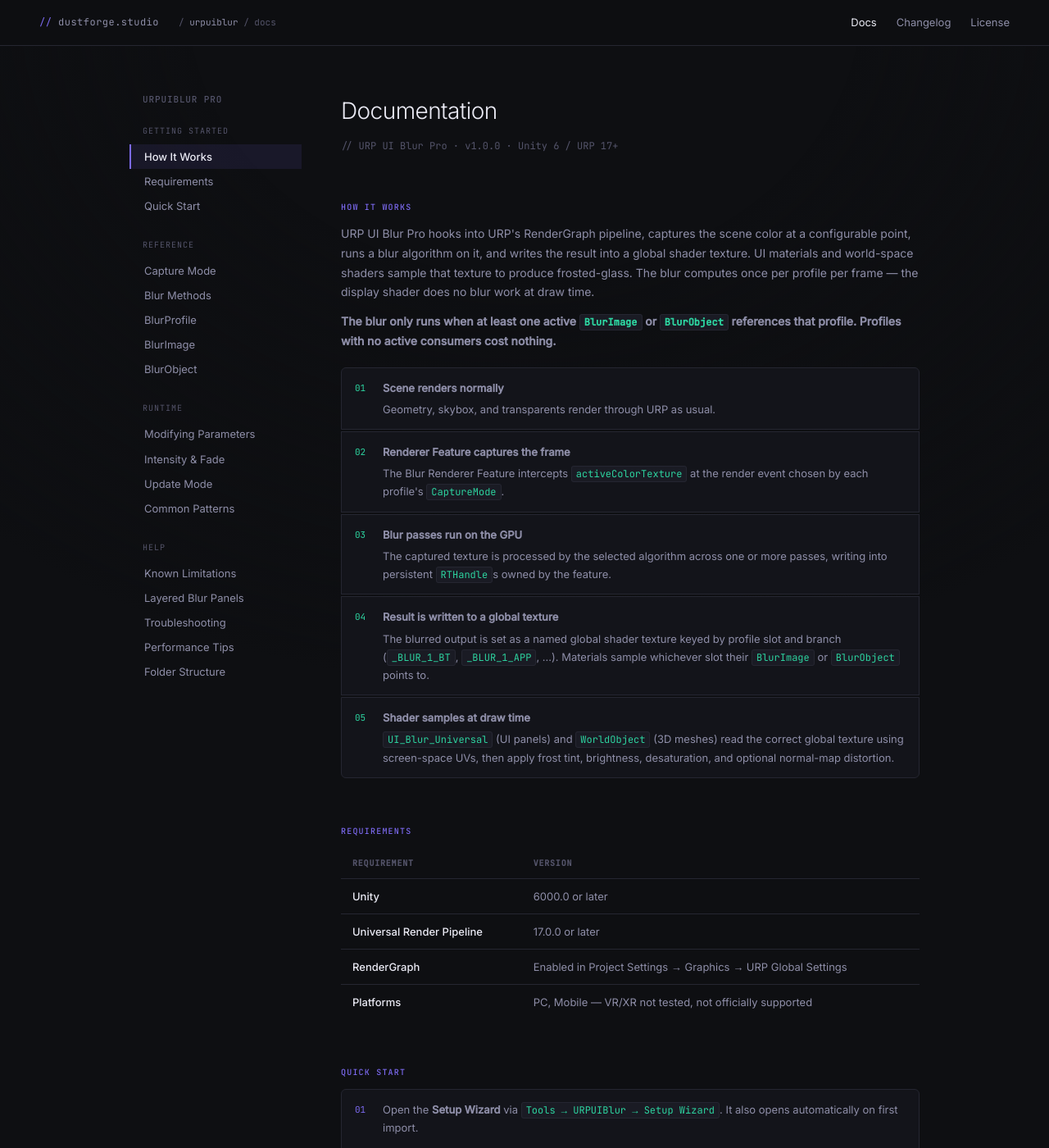
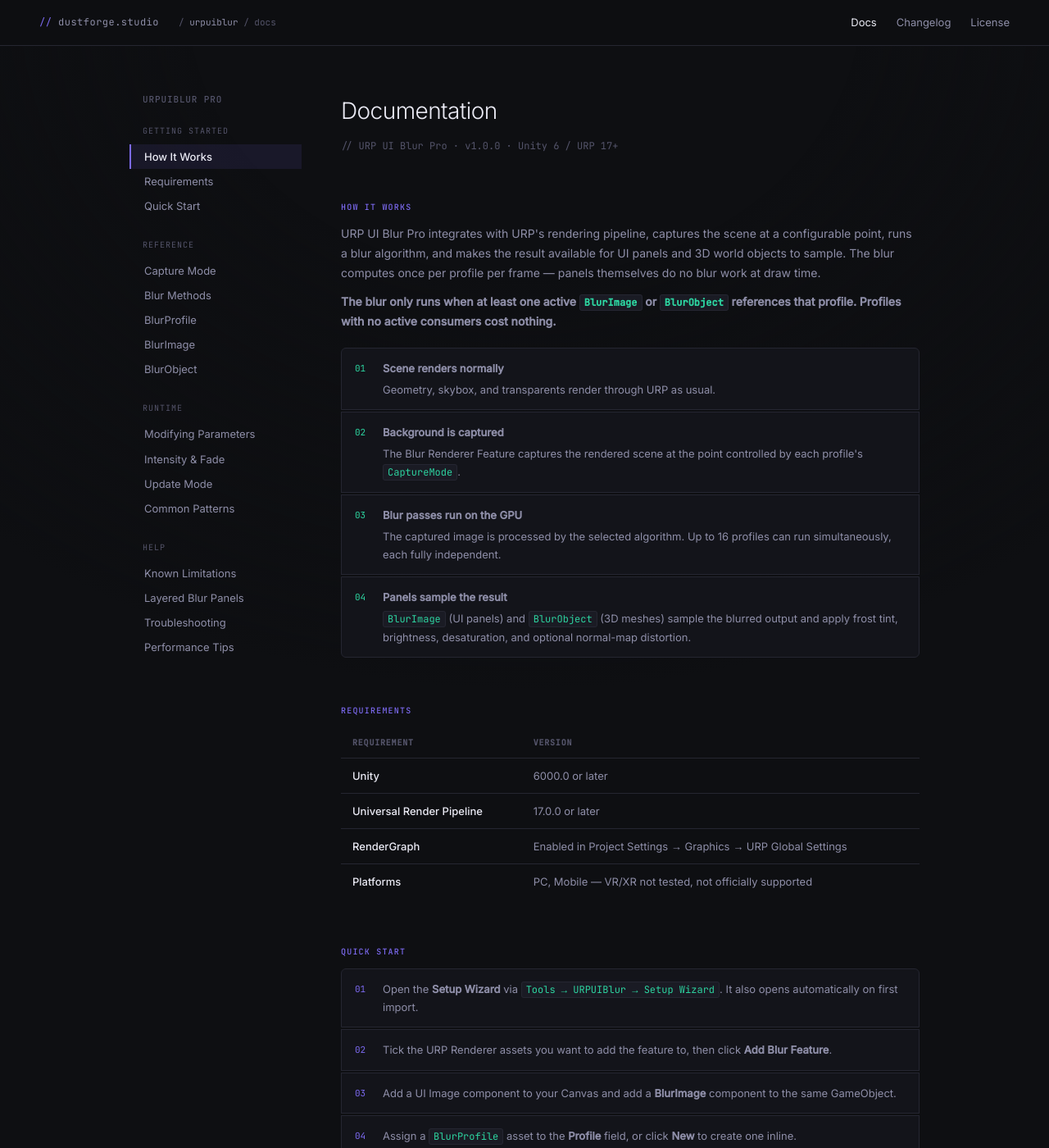
Before and after one commit to dustforgestudio/dustforgestudio.github.io, a Jekyll site: the page urpuiblur/docs/index.html, which Jekyll copies as it is, in a window 1280 px wide and 1400 px high. Shown: the whole window at 82% size. Built offline with Jekyll 4.4.1, drawn with Linux system fonts in a browser that asks for light colours; some of the changed text lies outside the part shown.

Commit message:
Update index.html

```diff
--- a/urpuiblur/docs/index.html
+++ b/urpuiblur/docs/index.html
@@ -414,7 +414,6 @@
                 <a class="aside-link" href="#layered-blur">Layered Blur Panels</a>
                 <a class="aside-link" href="#troubleshooting">Troubleshooting</a>
                 <a class="aside-link" href="#perf-tips">Performance Tips</a>
-                <a class="aside-link" href="#folder-structure">Folder Structure</a>
             </div>
         </aside>
 
@@ -424,7 +423,7 @@
 
             <!-- HOW IT WORKS -->
             <h2 id="how-it-works">How It Works</h2>
-            <p>URP UI Blur Pro hooks into URP's RenderGraph pipeline, captures the scene color at a configurable point, runs a blur algorithm on it, and writes the result into a global shader texture. UI materials and world-space shaders sample that texture to produce frosted-glass. The blur computes once per profile per frame — the display shader does no blur work at draw time.</p>
+            <p>URP UI Blur Pro integrates with URP's rendering pipeline, captures the scene at a configurable point, runs a blur algorithm, and makes the result available for UI panels and 3D world objects to sample. The blur computes once per profile per frame — panels themselves do no blur work at draw time.</p>
             <p><strong>The blur only runs when at least one active <code>BlurImage</code> or <code>BlurObject</code> references that profile. Profiles with no active consumers cost nothing.</strong></p>
 
             <div style="margin: 20px 0 24px; display:flex; flex-direction:column; gap:2px;">
@@ -436,26 +435,20 @@
                 </div>
                 <div class="step">
                     <span class="step-num" style="color:var(--teal);">02</span>
-                    <div><strong>Renderer Feature captures the frame</strong>
-                        <p style="margin:4px 0 0; font-size:13px;">The Blur Renderer Feature intercepts <code>activeColorTexture</code> at the render event chosen by each profile's <code>CaptureMode</code>.</p>
+                    <div><strong>Background is captured</strong>
+                        <p style="margin:4px 0 0; font-size:13px;">The Blur Renderer Feature captures the rendered scene at the point controlled by each profile's <code>CaptureMode</code>.</p>
                     </div>
                 </div>
                 <div class="step">
                     <span class="step-num" style="color:var(--teal);">03</span>
                     <div><strong>Blur passes run on the GPU</strong>
-                        <p style="margin:4px 0 0; font-size:13px;">The captured texture is processed by the selected algorithm across one or more passes, writing into persistent <code>RTHandle</code>s owned by the feature.</p>
+                        <p style="margin:4px 0 0; font-size:13px;">The captured image is processed by the selected algorithm. Up to 16 profiles can run simultaneously, each fully independent.</p>
                     </div>
                 </div>
                 <div class="step">
                     <span class="step-num" style="color:var(--teal);">04</span>
-                    <div><strong>Result is written to a global texture</strong>
-                        <p style="margin:4px 0 0; font-size:13px;">The blurred output is set as a named global shader texture keyed by profile slot and branch (<code>_BLUR_1_BT</code>, <code>_BLUR_1_APP</code>, &hellip;). Materials sample whichever slot their <code>BlurImage</code> or <code>BlurObject</code> points to.</p>
-                    </div>
-                </div>
-                <div class="step">
-                    <span class="step-num" style="color:var(--teal);">05</span>
-                    <div><strong>Shader samples at draw time</strong>
-                        <p style="margin:4px 0 0; font-size:13px;"><code>UI_Blur_Universal</code> (UI panels) and <code>WorldObject</code> (3D meshes) read the correct global texture using screen-space UVs, then apply frost tint, brightness, desaturation, and optional normal-map distortion.</p>
+                    <div><strong>Panels sample the result</strong>
+                        <p style="margin:4px 0 0; font-size:13px;"><code>BlurImage</code> (UI panels) and <code>BlurObject</code> (3D meshes) sample the blurred output and apply frost tint, brightness, desaturation, and optional normal-map distortion.</p>
                     </div>
                 </div>
             </div>
@@ -1097,51 +1090,6 @@
                 </div>
             </div>
 
-            <!-- FOLDER STRUCTURE -->
-            <h2 id="folder-structure">Folder Structure</h2>
-            <div class="code-block">
-                <div class="code-header">
-                    <div class="code-dot" style="background:#ff5f57"></div>
-                    <div class="code-dot" style="background:#febc2e"></div>
-                    <div class="code-dot" style="background:#28c840"></div>
-                    <span class="code-filename">Project Structure</span>
-                </div>
-<pre><code>Assets/URPUIBlurPro/
-&#9500;&#9472;&#9472; Runtime/
-&#9474;   &#9500;&#9472;&#9472; Scripts/
-&#9474;   &#9474;   &#9500;&#9472;&#9472; Blur.cs                  Renderer Feature + IBlurConsumer interface
-&#9474;   &#9474;   &#9500;&#9472;&#9472; BlurProfile.cs           Serializable blur recipe asset
-&#9474;   &#9474;   &#9500;&#9472;&#9472; BlurImage.cs             UI Graphic consumer component
-&#9474;   &#9474;   &#9500;&#9472;&#9472; BlurObject.cs            MeshRenderer consumer component
-&#9474;   &#9474;   &#9500;&#9472;&#9472; DualKawaseBlurPass.cs
-&#9474;   &#9474;   &#9500;&#9472;&#9472; GaussianBlurPass.cs
-&#9474;   &#9474;   &#9500;&#9472;&#9472; KawaseBlurPass.cs
-&#9474;   &#9474;   &#9500;&#9472;&#9472; TentHexBlurPass.cs
-&#9474;   &#9474;   &#9492;&#9472;&#9472; RadialBlurPass.cs
-&#9474;   &#9500;&#9472;&#9472; Shaders/
-&#9474;   &#9474;   &#9500;&#9472;&#9472; UI_Blur_Universal.shader
-&#9474;   &#9474;   &#9500;&#9472;&#9472; WorldObject.shader
-&#9474;   &#9474;   &#9500;&#9472;&#9472; DualKawaseBlur.shader
-&#9474;   &#9474;   &#9500;&#9472;&#9472; GaussianBlur.shader
-&#9474;   &#9474;   &#9500;&#9472;&#9472; CustomKawaseBlur.shader
-&#9474;   &#9474;   &#9500;&#9472;&#9472; TentHexBlur.shader
-&#9474;   &#9474;   &#9500;&#9472;&#9472; RadialBlur.shader
-&#9474;   &#9474;   &#9492;&#9472;&#9472; PoissonDiskBlur.shader
-&#9474;   &#9492;&#9472;&#9472; URPUIBlurPro.Runtime.asmdef
-&#9500;&#9472;&#9472; Editor/
-&#9474;   &#9500;&#9472;&#9472; BlurEditor.cs                Custom Inspector for Blur (Renderer Feature)
-&#9474;   &#9500;&#9472;&#9472; BlurProfileEditor.cs         Custom Inspector for BlurProfile
-&#9474;   &#9500;&#9472;&#9472; BlurImageEditor.cs           Custom Inspector for BlurImage
-&#9474;   &#9500;&#9472;&#9472; BlurObjectEditor.cs          Custom Inspector for BlurObject
-&#9474;   &#9500;&#9472;&#9472; BlurProfileSync.cs           Syncs slot indices when profiles list changes
-&#9474;   &#9500;&#9472;&#9472; BlurSetupWizard.cs           Setup Wizard window
-&#9474;   &#9492;&#9472;&#9472; URPUIBlurPro.Editor.asmdef
-&#9500;&#9472;&#9472; Samples~/
-&#9474;   &#9492;&#9472;&#9472; Demo/                        Interactive comparison scene
-&#9492;&#9472;&#9472; Documentation~/
-    &#9500;&#9472;&#9472; CHANGELOG.md
-    &#9492;&#9472;&#9472; README.md</code></pre>
-            </div>
 
             <h2 id="credits" style="margin-top:48px;">Third-Party Credits</h2>
             <p><strong>Dual Kawase Blur</strong> &mdash; algorithm by Marius Bj&oslash;rge, presented at GDC 2015 (ARM).</p>
```
